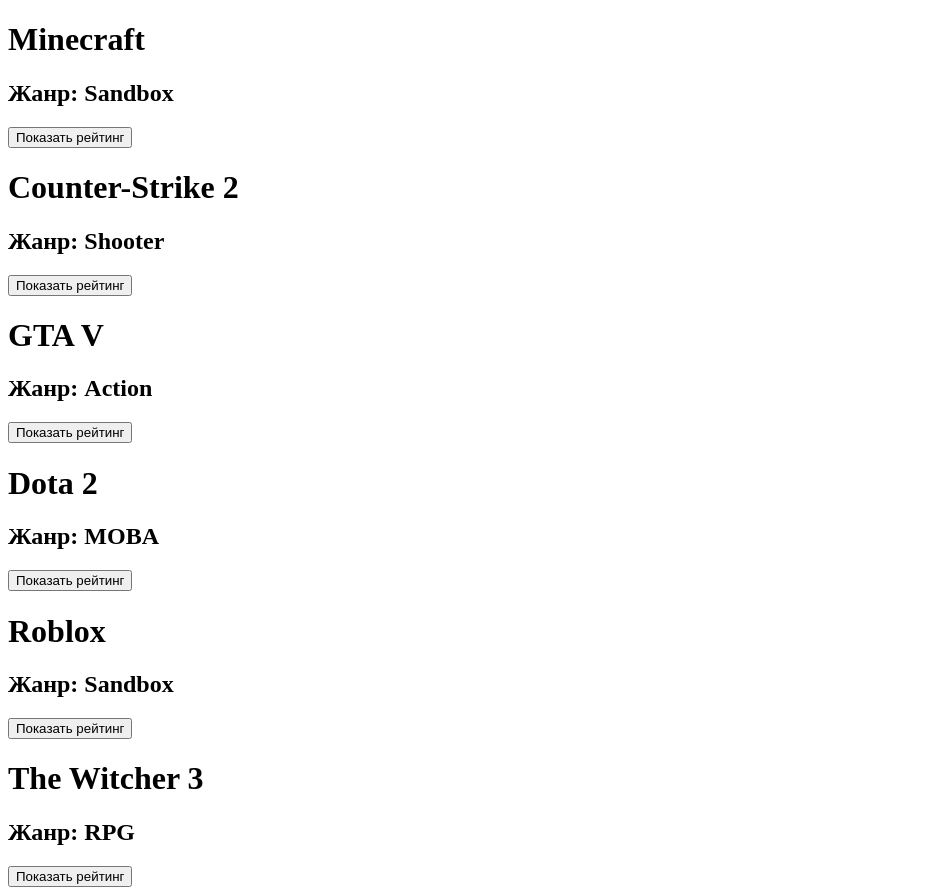
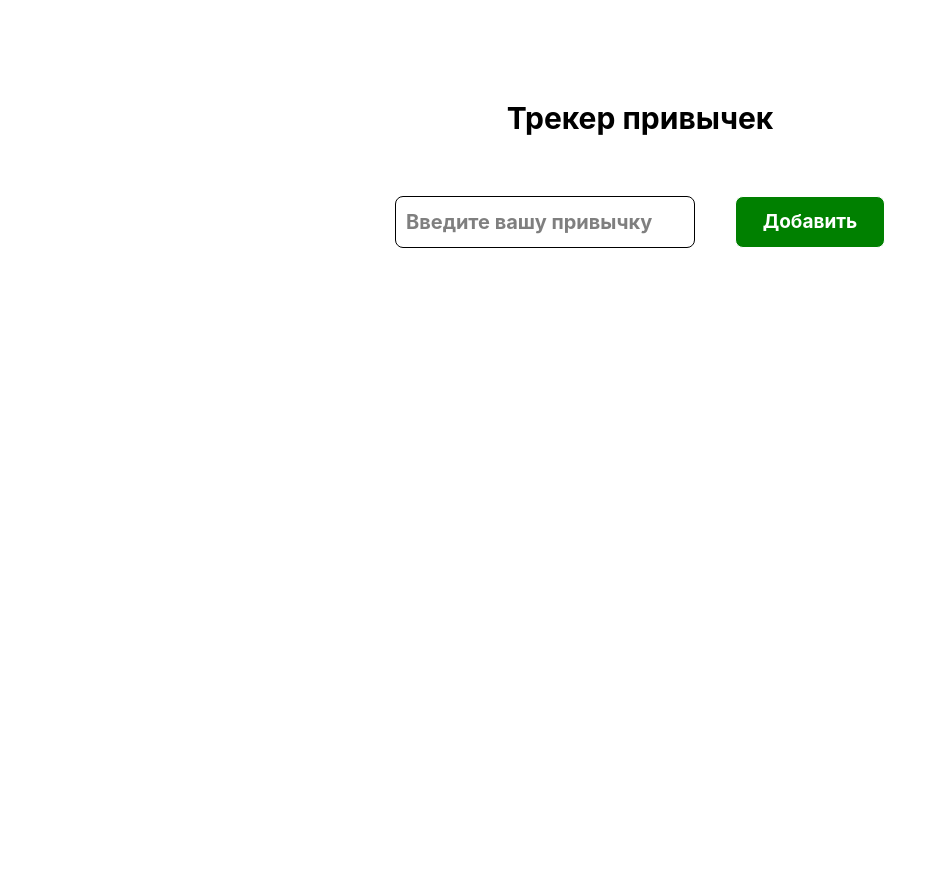
Before and after one commit to legenda0123red-sys/react-practise, a React (Vite) app: page / in a window 1280 px wide. Shown: the whole page, without its empty margins (0-939 px from the left). After the commit the page ends 800 px from the top, so only its background shows below. Built offline with nearby package versions, Linux system fonts and the light colour scheme.

Commit message:
Habit-Tracker new project

```diff
--- a/src/App.jsx
+++ b/src/App.jsx
@@ -1,130 +1,11 @@
-import { useState } from "react";
-// import { Props } from "./props/props";
-import { Catalog } from "./catalog/Catalog";
-const App = () => {
-  const [sec, setSec] = useState(0);
-
-  // return (
-  //   <div className="flex min-h-screen items-center justify-center bg-slate-100">
-  //     <div className="rounded-xl bg-white p-8 shadow-lg text-center">
-  //       <p className="mb-4 text-6xl font-bold text-blue-500">{sec}</p>
-  //       <div className="flex justify-between w-[200px]">
-  //         <button className="py-[10px] px-[20px] text-white text-2xl bg-blue-800" onClick={() => setSec((prev) => prev + 1)}>+</button>
-  //         <button className="py-[10px] px-[20px] text-white text-2xl bg-blue-800" onClick={() => setSec((prev) => prev - 1)}>-</button>
-  //       </div>
-  //     </div>
-  //     <Todo />
-  //   </div>
-  // const products = [
-  //   {
-  //     id: 1,
-  //     title: "Ноутбук",
-  //     price: 50000,
-  //   },
-  //   {
-  //     id: 2,
-  //     title: "Смартфон",
-  //     price: 30000,
-  //   },
-  //   {
-  //     id: 3,
-  //     title: "Наушники",
-  //     price: 5000,
-  //   },
-  //   {
-  //     id: 4,
-  //     title: "Клавиатура",
-  //     price: 2500,
-  //   },
-  // ];
-  // );
-
-//   const movies = [
-//   {
-//     id: 1,
-//     title: "Интерстеллар",
-//     rating: 9,
-//   },
-//   {
-//     id: 2,
-//     title: "Форсаж 10",
-//     rating: 6,
-//   },
-//   {
-//     id: 3,
-//     title: "Начало",
-//     rating: 8,
-//   },
-//   {
-//     id: 4,
-//     title: "Трансформеры",
-//     rating: 7,
-//   },
-// ];
-
-const games = [
-  {
-    id: 1,
-    title: "Minecraft",
-    genre: "Sandbox",
-    rating: 10,
-  },
-  {
-    id: 2,
-    title: "Counter-Strike 2",
-    genre: "Shooter",
-    rating: 8,
-  },
-  {
-    id: 3,
-    title: "GTA V",
-    genre: "Action",
-    rating: 9,
-  },
-  {
-    id: 4,
-    title: "Dota 2",
-    genre: "MOBA",
-    rating: 7,
-  },
-  {
-    id: 5,
-    title: "Roblox",
-    genre: "Sandbox",
-    rating: 6,
-  },
-  {
-    id: 6,
-    title: "The Witcher 3",
-    genre: "RPG",
-    rating: 10,
-  },
-];
+import HabitForm from "./Habit-Tracker/HabitForm/HabitForm"
+function App() {
   return (
     <>
-      {/* <Props name="sasha" age="12" city="bishkek" />
-      <Props name="sasha2" age="14" city="bishkek2" />
-      <Props name="sasha3" age="14" city="bishkek3" /> */}
 
-      {/* <Props text="add"/>
-      <Props text="delete"/>
-      <Props text="follow"/> */}
+    <HabitForm />
+    </>
+  )
+}
 
-      {/* {products.map((el) => {
-        return <Props key={el.id} title={el.title} price={el.price}/>
-      })} */}
-
-      {/* Movies */}
-      {/* {movies.map((item) => {
-       return <Props key={item.id} title={item.title} rating={item.rating}/>
-      })} */}
-
-      {games.map((item) => {
-        return <Catalog key={item.id} title={item.title} genre={item.genre} rating={item.rating}/>
-      })}
-    </>
-
-  );
-};
-
-export default App;
+export default App
--- /dev/null
+++ b/src/Habit-Tracker/HabitForm/HabitForm.jsx
@@ -0,0 +1,73 @@
+import { useState } from "react";
+function HabitForm() {
+  const [message, setMessage] = useState({
+    text: "",
+    color: "",
+  });
+  const [habit, setHabit] = useState(""); // одно значение инпута
+  const [habits, setHabits] = useState([]); // массив привычек
+
+  function showMessage(text, color = "green") {
+    setMessage({ text, color });
+    setTimeout(() => {
+        setMessage({text: '', color: ''})
+    }, 2000)
+  }
+
+  const addHabit = () => {
+    if(!habit.trim()) {
+        showMessage('Ошибка, поле ввода пустое!', 'red')
+        return
+    }
+
+    const newHabit = {
+      id: Date.now(),
+      text: habit,
+      completed: false,
+    };
+
+    setHabits([...habits, newHabit]);
+    showMessage('Успешно добавлено!')
+    setHabit('');
+    console.log(habits);
+
+  };
+  const delHabit = (id) => {
+    const filterHabit = habits.filter((el) => el.id !== id)
+    setHabits(filterHabit)
+  }
+  return (
+    <>
+      <div className="container">
+        <h1 className="text-center text-3xl font-bold ">Трекер привычек</h1>
+        <div className="controls flex flex-col items-center">
+         <div className="text flex gap-10">
+             <input
+             className="border w-[300px] rounded-lg font-bold text-[20px]"
+            type="text"
+            placeholder="Введите вашу привычку"
+            value={habit}
+            onChange={(e) => setHabit(e.target.value)}
+          />
+          <button className="border w-37.5 rounded-lg bg-[green] text-white text-[19px] font-bold" onClick={addHabit}>Добавить</button>
+         </div>
+          <p className="text-2xl font-bold" style={{color: message.color}}>{message.text}</p>
+        </div>
+        <div className="habits flex flex-col items-center gap-5">
+            {habits.map((item) => {
+                return(
+                    <>
+                    <div  key={item.id} className="habit flex gap-5 items-center">
+                        <input className="w-9 h-9" type="checkbox" name="" id="" checked={item.completed}/>
+                        <p className="text-2xl font-bold">{item.text}</p>
+                        <button className="border w-15  hover:bg-green-500"  onClick={() => delHabit(item.id)}>❌</button>
+                    </div>
+                    </>
+                )
+            })}
+        </div>
+      </div>
+    </>
+  );
+}
+export default HabitForm;
--- a/src/index.css
+++ b/src/index.css
@@ -1,9 +1,40 @@
 @import "tailwindcss";
 
+* {
+  padding: 0;
+  margin: 0;
+  box-sizing: border-box;
+}
 
+body {
 
+  transition: background 0.5s ease, color 0.5s ease;
+}
 
+.container {
+     max-width: 1200px;
+    margin: 0 auto;
+    padding-top: 100px;
+    padding-bottom: 100px;
+}
 
+.controls{
+  margin-top: 60px;
+}
+.controls p{
+margin-top: 30px;
+}
+
+.text input{
+  padding: 10px;
+}
+.habits{
+  margin-top: 50px;
+}
+.bgTheme{
+  background: #000;
+  color: rgb(83, 81, 81);
+}
 /* :root {
   --text: #6b6375;
   --text-h: #08060d;
--- a/src/main.jsx
+++ b/src/main.jsx
@@ -1,6 +1,6 @@
 import { StrictMode } from 'react'
 import { createRoot } from 'react-dom/client'
-// import "./index.css";
+import "./index.css";
 import App from './App.jsx'
 
 createRoot(document.getElementById('root')).render(
```
